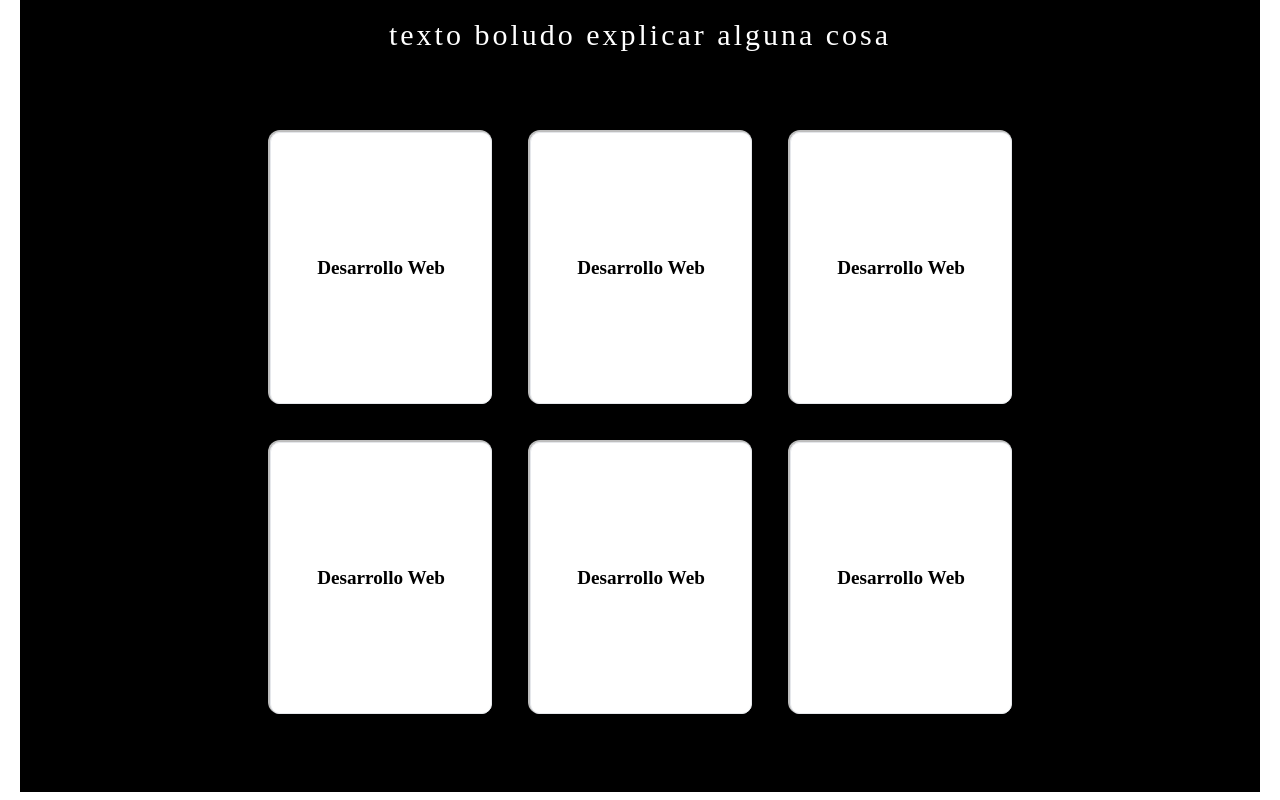
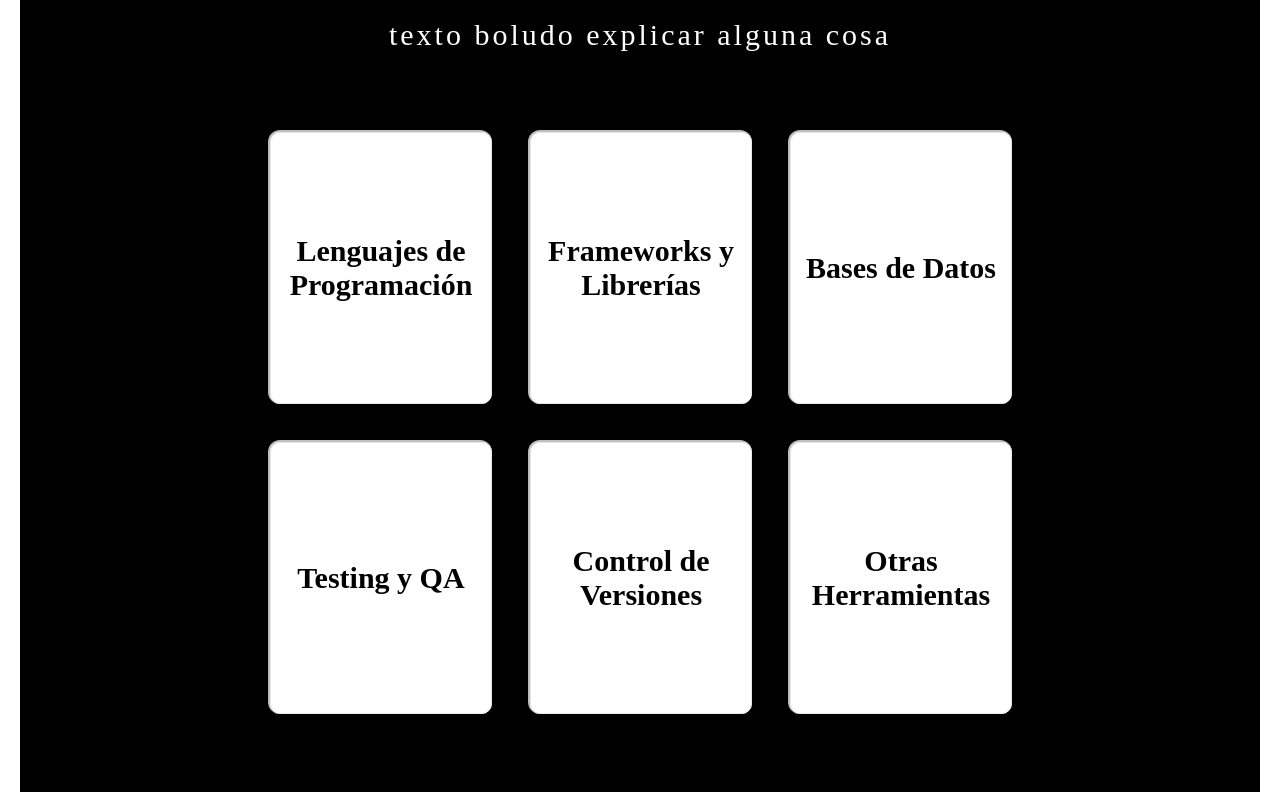
Before and after one commit to jacqurban/portfolio, a Next.js app: page / in a window 1280 px wide. Shown: the part 1668-2468 px from the top of the page. Built offline with nearby package versions, Linux system fonts and the light colour scheme.

Commit message:
Actualizacion seccion skills colores e iconos

```diff
--- a/app/components/skills/cards/cards.jsx
+++ b/app/components/skills/cards/cards.jsx
@@ -1,16 +1,21 @@
 import styles from "./cards.module.css";
-import { FaReact, FaJs, FaHtml5, FaCss3Alt } from "react-icons/fa";
 
-const Card = () => {
+
+
+const Card = (props) => {
+  const text = props.text;
+  const icono1 = props.icono1
+  const icono2 = props.icono2
+  const icono3 = props.icono3
+
   return (
     <div className={styles.card}>
       <div className={styles.cardInner}>
-        <div className={styles.cardFront}>Desarrollo Web</div>
+        <div className={styles.cardFront}>{text}</div>
         <div className={styles.cardBack}>
-          <FaReact size={40} />
-          <FaJs size={40} />
-          <FaHtml5 size={40} />
-          <FaCss3Alt size={40} />
+          {icono1}
+          {icono2}
+          {icono3}
         </div>
       </div>
     </div>
--- a/app/components/skills/cards/cards.module.css
+++ b/app/components/skills/cards/cards.module.css
@@ -25,7 +25,19 @@
     transform: rotateY(180deg);
 }
 
-.cardFront,
+.cardFront{
+    position: absolute;
+    width: 100%;
+    height: 100%;
+    backface-visibility: hidden;
+    display: flex;
+    align-items: center;
+    justify-content: center;
+    border-radius: 10px;
+    font-size: 30px;
+    font-weight: bold;
+    text-align: center;
+}
 .cardBack {
     position: absolute;
     width: 100%;
@@ -35,7 +47,7 @@
     align-items: center;
     justify-content: center;
     border-radius: 10px;
-    font-size: 1.2rem;
+    font-size: 60px;
     font-weight: bold;
     text-align: center;
 }
@@ -47,7 +59,7 @@
 }
 
 .cardBack {
-    background: #8b5cf6;
+    background: #000;
     color: white;
     transform: rotateY(180deg);
     flex-direction: column;
--- a/app/components/skills/skills.jsx
+++ b/app/components/skills/skills.jsx
@@ -1,6 +1,9 @@
 import styles from "./skills.module.css";
 import Card from "./cards/cards";
 import Image from 'next/image';
+import { FaReact, FaJs, FaHtml5, FaCss3Alt, FaPython } from "react-icons/fa";
+import { SiPandas,SiPython, SiJavascript, SiMysql, SiNextdotjs, SiFlask, SiMongodb, SiCypress, SiMicrosoft, SiPostman, SiGit, SiFigma, SiJira, SiTrello } from "react-icons/si";
+
 
 const Skills = () => {
   return (
@@ -13,12 +16,45 @@ const Skills = () => {
       </div>
 
       <div className={styles.contenedorCards}>
-      <Card/>
-      <Card/>
-      <Card/>
-      <Card/>
-      <Card/>
-      <Card/>
+        <Card
+        text="Lenguajes de Programación"
+        icono1={ <FaPython /> }
+        icono2={ <FaJs /> }
+
+      />
+
+      <Card
+        text="Frameworks y Librerías"
+        icono1={ <FaReact /> }
+        icono2={ <SiNextdotjs /> }
+        icono3={ <SiPandas /> }
+      />
+
+      <Card
+        text="Bases de Datos"
+        icono1={ <SiMysql /> }
+        icono2={ <SiMongodb /> }
+      />
+
+      <Card
+        text="Testing y QA"
+        icono1={ <SiCypress /> }
+        icono2={ <SiPostman /> }
+
+      />
+
+      <Card
+        text="Control de Versiones"
+        icono1={ <SiGit /> }
+      />
+
+      <Card
+        text="Otras Herramientas"
+        icono1={ <SiFigma /> }
+        icono2={ <SiJira /> }
+        icono3={ <SiTrello /> }
+      />
+
 
       </div>
     </div>
--- a/app/layout.jsx
+++ b/app/layout.jsx
@@ -1,5 +1,4 @@
 import styles from "./page.module.css";
-import "./globals.css";
 
 export const metadata = {
   title: "Jacqueline Urban Portfolio",
--- a/app/page.module.css
+++ b/app/page.module.css
@@ -1,27 +1,35 @@
-@import "./globals.css";
-
-
 .videoBackground {
-  position: fixed; /* Fijamos el video en su lugar para que no se desplace con el contenido */
+  position: fixed;
   top: 0;
   left: 0;
   width: 100%;
   height: 100%;
-  object-fit: cover; /* El video cubrirá toda la pantalla */
-  z-index: -1; /* Aseguramos que el video quede en el fondo */
+  object-fit: cover;
+  z-index: -1;
+  background-color: #000;
 }
-
 .container {
   display: flex;
   flex-direction: column;
   gap: 10px;
   max-width: 1200px;
-  margin: 0 auto; /* Centra el contenedor */
+  margin: 0 auto;
   padding: 20px;
   padding-top: 60px;
   background-color: #000;
-  z-index: 1; /* Asegura que el contenido esté sobre el video */
+  z-index: 1;
   position: relative;
   scroll-behavior: smooth;
   scroll-padding-top: 90px;
 }
+.globalBody {
+  background-color: #000;
+  font-family: "Poppins", sans-serif;
+  scroll-behavior: smooth;
+}
+.globalHtml {
+  scroll-behavior: smooth;
+  background-color: #000;
+  scroll-padding-top: 90px;
+
+}
```
Also changed, not shown: app/globals.css (deleted, +0 -12 lines).
